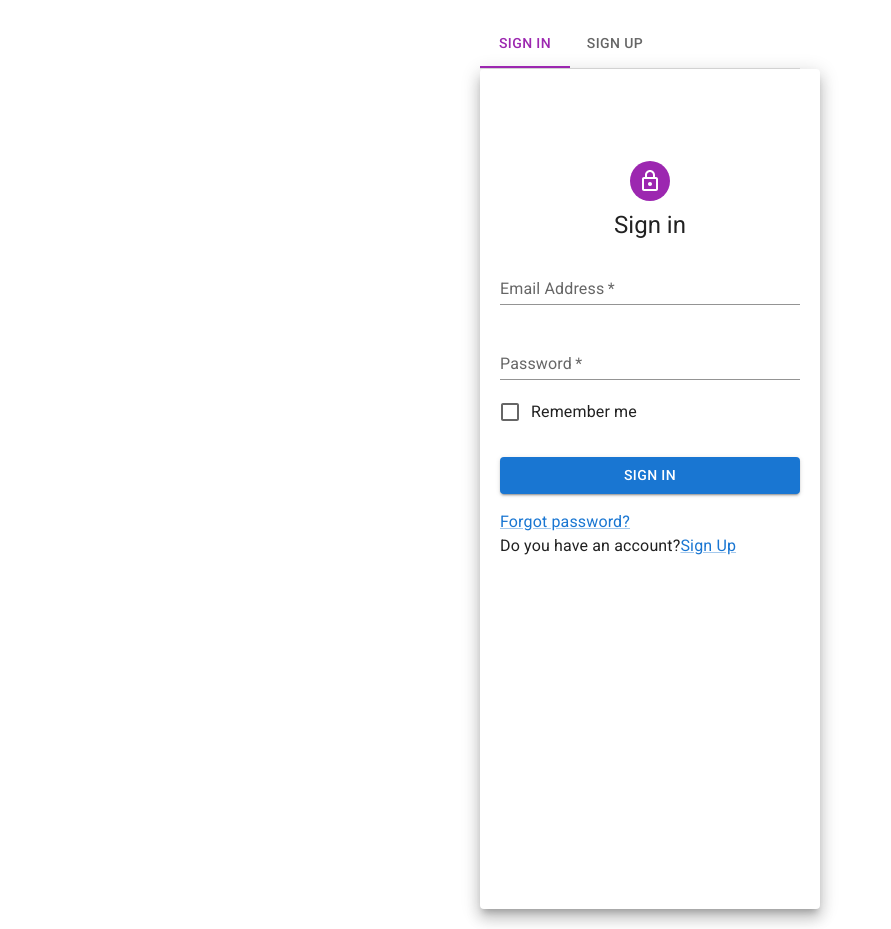
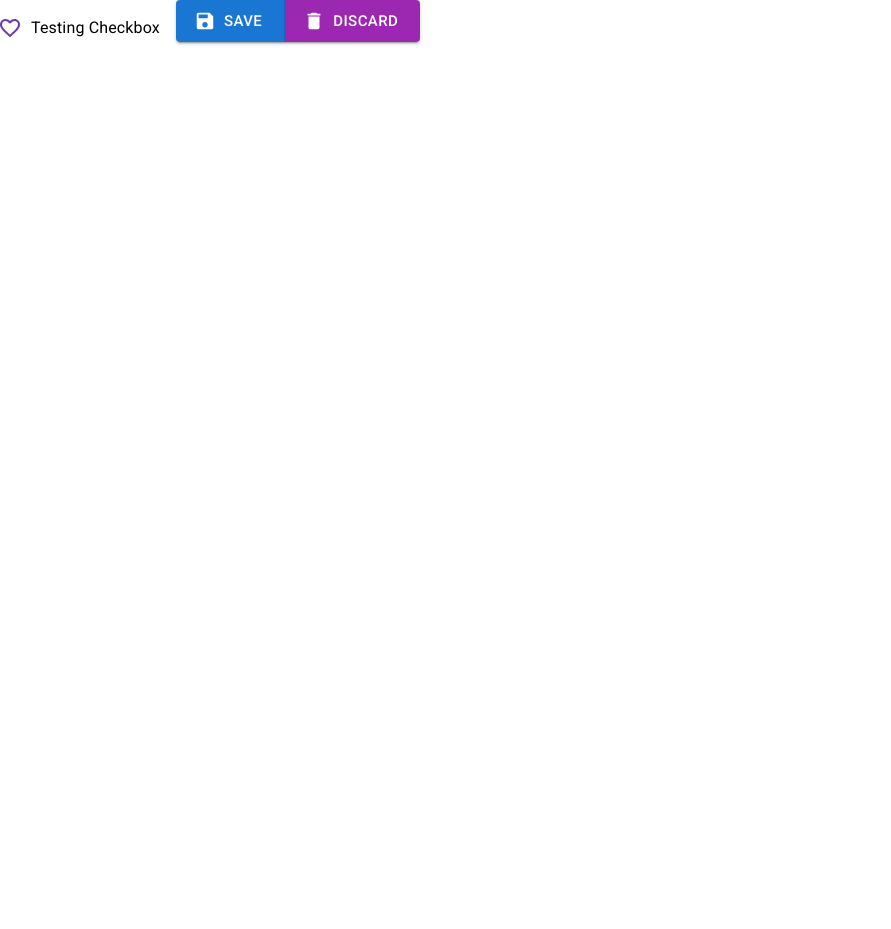
Before and after one commit to kimnewbie/mui_basic, a React (Create React App) app: page / in a window 1280 px wide. Shown: the whole page, without its empty margins (0-891 px from the left). After the commit the page ends 800 px from the top, so only its background shows below. Built offline with nearby package versions, Linux system fonts and the light colour scheme.

Commit message:
mui react tutorial - using components

```diff
--- a/src/App.js
+++ b/src/App.js
@@ -1,10 +1,13 @@
-import SignInOutContainer from "./containers";
+import React from 'react';
 import './App.css';
+// import SignInOutContainer from "./containers";
+import TestPage from './materialUIReactTutorial/components/TestPage';
 
 const App = () => {
   return (
     <div className="App">
-      <SignInOutContainer />
+      {/* <SignInOutContainer /> */}
+      <TestPage />
     </div>
   );
 }
--- /dev/null
+++ b/src/materialUIReactTutorial/components/TestPage.js
@@ -0,0 +1,55 @@
+import React, { useState } from 'react';
+import { Button, ButtonGroup, Checkbox, FormControlLabel } from '@mui/material';
+import { Delete, Favorite, FavoriteBorder, Save } from '@mui/icons-material';
+import { red } from '@mui/material/colors';
+
+const CheckboxExample = () => {
+    const [checked, setChecked] = useState();
+    return (
+        <FormControlLabel
+            control={
+                <Checkbox
+                    icon={<FavoriteBorder />}
+                    checkedIcon={<Favorite />}
+                    checked={checked}
+                    onChange={(e) => setChecked(e.target.checked)}
+                    // color='success'
+                    sx={{ color: '#673ab7', '&.Mui-checked': { color: red[800] } }}
+                    inputProps={{
+                        'aria-label': 'secondary checkbox'
+                    }}
+                />
+            }
+            label='Testing Checkbox'
+        />
+    );
+}
+
+const TestPage = () => {
+    return (
+        <div>
+            <CheckboxExample />
+            <ButtonGroup
+                variant='contained'
+                size='large'
+            >
+                <Button
+                    // disabled
+                    // endIcon={<MusicNoteOutlined />}
+                    startIcon={<Save />}
+                    color='primary'
+                >
+                    Save
+                </Button>
+                <Button
+                    startIcon={<Delete />}
+                    color='secondary'
+                >
+                    Discard
+                </Button>
+            </ButtonGroup>
+        </div>
+    );
+};
+
+export default TestPage;
```
